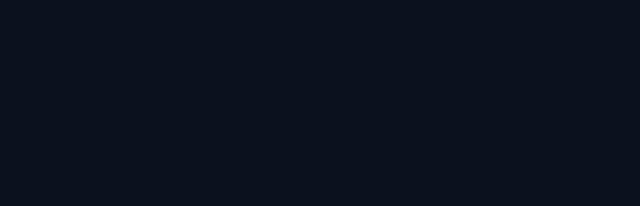
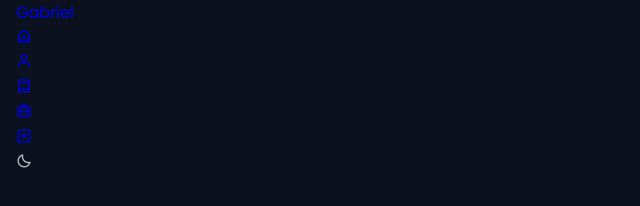
Before and after one commit to agnm01/PersonalPortfolio, a plain HTML site: page index.html in a window 1280 px wide. Shown: the whole page, without its empty margins (0-640 px from the left). Drawn offline with nearby package versions, Linux system fonts and the light colour scheme.

Commit message:
Added nav structure for header

```diff
--- a/index.html
+++ b/index.html
@@ -23,7 +23,44 @@
 </head>
 
 <body>
+    <!-- Header -->
+    <header class="header" id="header">
+        <nav class="nav container">
+            <a href="#" class="nav-logo">Gabriel</a>
+            <div class="nav-menu">
+                <ul class="nav-list">
+                    <li class="nav-item">
+                        <a href="#home" class="nav-link">
+                            <i class='bx bx-home-alt'></i>
+                        </a>
+                    </li>
+                    <li class="nav-item">
+                        <a href="#about" class="nav-link">
+                            <i class='bx bx-user'></i>
+                        </a>
+                    </li>
+                    <li class="nav-item">
+                        <a href="#skills" class="nav-link">
+                            <i class='bx bx-book'></i>
+                        </a>
+                    </li>
+                    <li class="nav-item">
+                        <a href="#work" class="nav-link">
+                            <i class='bx bx-briefcase-alt-2'></i>
+                        </a>
+                    </li>
+                    <li class="nav-item">
+                        <a href="#contact" class="nav-link">
+                            <i class='bx bx-message-square-detail'></i>
+                        </a>
+                    </li>
+                </ul>
+            </div>
 
+            <!-- Theme change button -->
+            <i class='bx bx-moon change-theme' id="theme-button"></i>
+        </nav>
+    </header>
 </body>
 
 </html>
```
